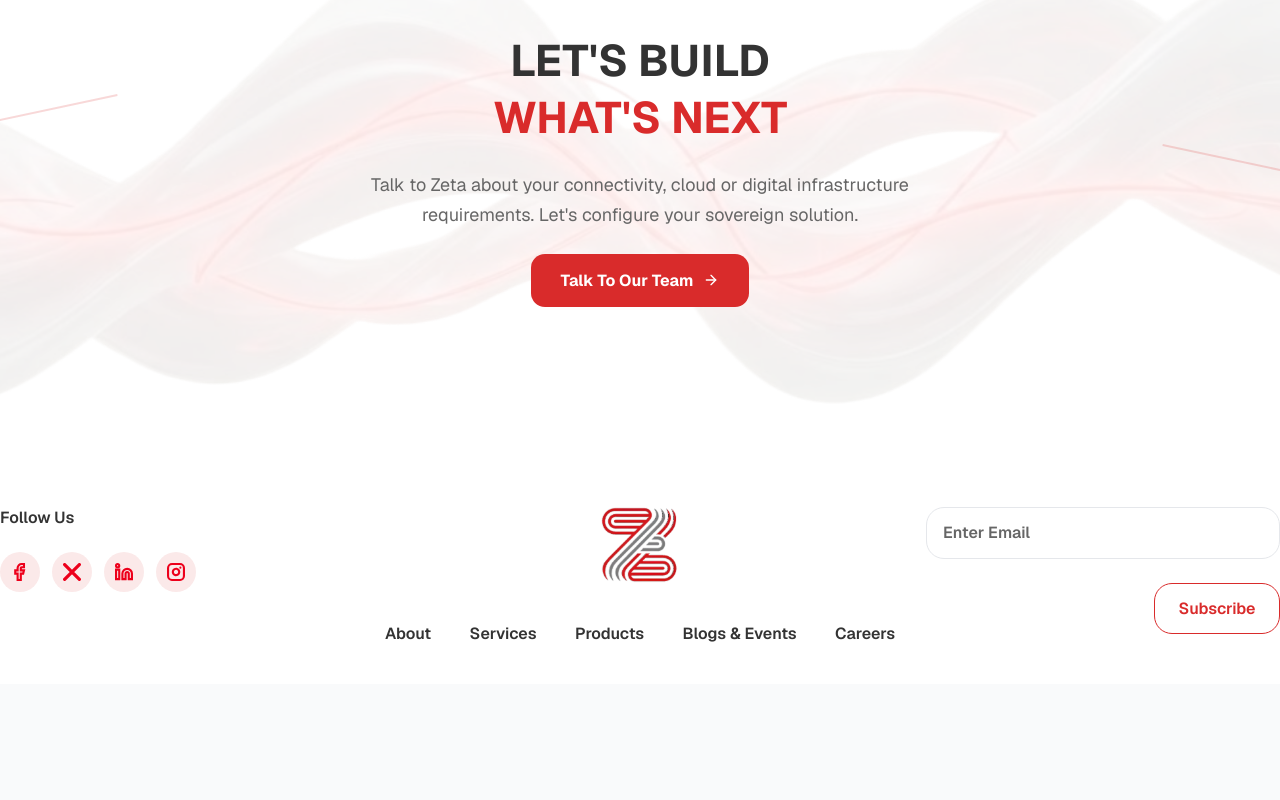
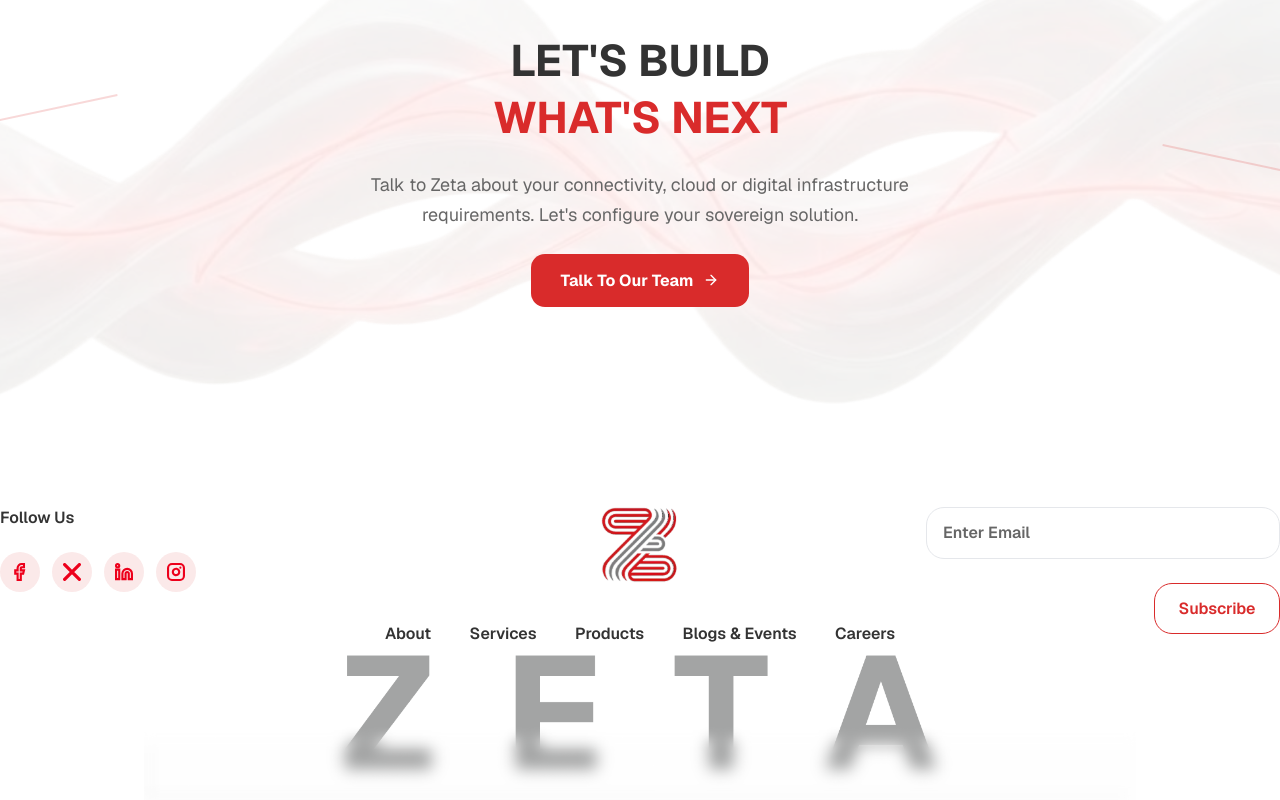
Before and after one commit to MalikAmirJaved/zeta-tech, a Next.js app: page / in a window 1280 px wide. Shown: the part 8343-9143 px from the top of the page. Before the commit the page ends 9027 px from the top, so only its background shows below. Built offline with nearby package versions, Linux system fonts and the light colour scheme.

Commit message:
bulted good

```diff
--- a/src/components/layout/Footer.tsx
+++ b/src/components/layout/Footer.tsx
@@ -88,9 +88,19 @@
         </div>
       </div>
 
-      {/* Large ZETA text at bottom */}
-      <div className="relative w-full flex justify-center pt-10 pb-0 overflow-hidden">
-
+      {/* ZETA image banner */}
+      <div className="w-full flex justify-center pb-0 overflow-hidden">
+        <div className="w-full mx-auto px-6 lg:px-[144px]">
+          <Image
+            src="/zeta.png"
+            alt="ZETA"
+            width={1728}
+            height={364}
+            // fill
+            className="w-full h-auto object-contain"
+            priority
+          />
+        </div>
       </div>
     </footer>
   );
```
Also changed, not shown: public/logoZETA.png (deleted), public/zeta.png (added).
